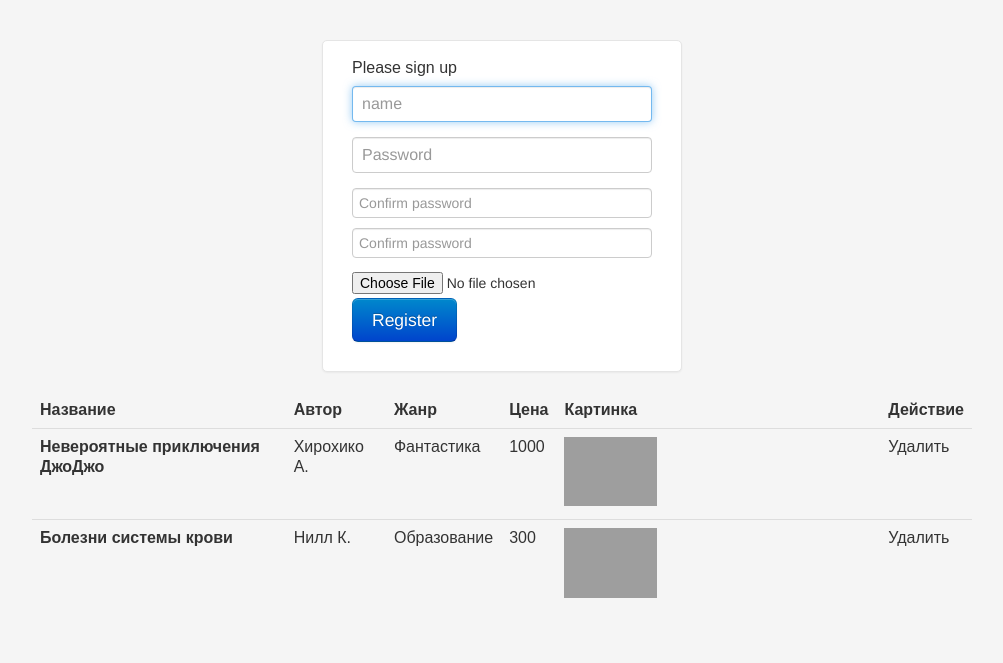
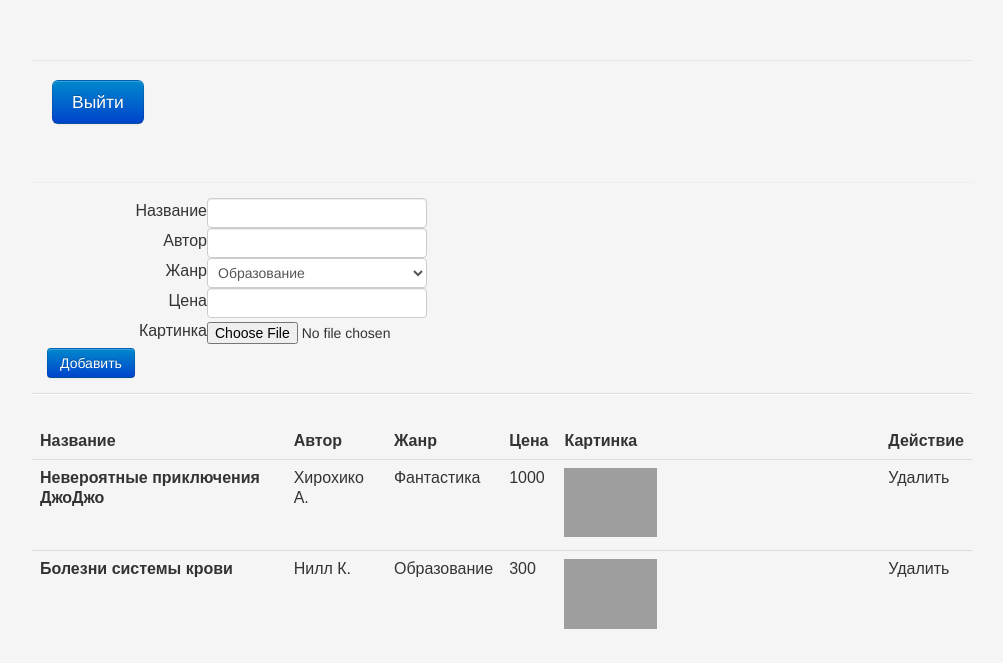
Before and after one commit to VchslvPrsn/teamWeb, a PHP site: page /lk.php in a window 1280 px wide. Shown: the top 663 px of the page, without its empty margins (138-1141 px from the left). Run offline with PHP 8.4, Linux system fonts and the light colour scheme; a user stored in the database is signed in; data comes from the database, SQL or seed files in the repository; grey boxes are pictures that could not be loaded.

Commit message:
форма отправки работает, но не отправляет картинку

```diff
--- a/lk.php
+++ b/lk.php
@@ -20,21 +20,85 @@ require_once './classes/Auth.class.php';
   <body>
 
     <div class="container">
-
-      <?php if (Auth\User::isAuthorized()): ?>
-        <form class="form-signin ajax" method="post" action="./ajax.php">
-        <div class="main-error alert alert-error hide"></div>
-
-        <h2 class="form-signin-heading">Please sign up</h2>
-        <input name="name" type="text" class="input-block-level" placeholder="name" autofocus>
-        <input name="author" type="text" class="input-block-level" placeholder="Password">
-        <input name="genre_id" type="number" class="input-block-level" placeholder="Confirm password">
-        <input name="price" type="number" class="input-block-level" placeholder="Confirm password">
-        <input type="hidden" value="<?php echo $_SESSION['user_id']; ?>" name="seller_id" type="number" class="input-block-level" placeholder="Confirm password">
-        <input name="image" type="file" class="input-block-level" placeholder="Confirm password">
-        <input type="hidden" name="act" value="addBook">
-        <button class="btn btn-large btn-primary" type="submit">Register</button>
-      </form>
+    <?php if (Auth\User::isAuthorized()): ?>
+    <input type="hidden" name="act" value="logout">
+                          <div class="form-actions">
+                          <form action="./index.php">
+                              <button class="btn btn-large btn-primary" type="submit">Выйти</button>
+                          </form>
+                          </div>
+                      </form>
+                      <div id="book-model" aria-hidden="true">
+                        <div class="modal-dialog">
+                            <div class="modal-content">
+                                <div class="modal-header">
+                                    <h4 class="modal-title" id="bookModel"></h4>
+                                </div>
+                                <div class="modal-body">
+                                    <form action="" id="bookInserUpdateForm" name="bookInserUpdateForm" class="form-horizontal" method="POST">
+                                    <input type="hidden" name="id" id="id">
+                                    <div class="form-group">
+                                        <label for="name" class="col-sm-2 control-label">Название</label>
+                                        <div class="col-sm-12">
+                                            <input type="text" class="form-control" id="name" name="name" value="" maxlength="50" required="">
+                                        </div>
+                                    </div>
+                                    <div class="form-group">
+                                        <label for="name" class="col-sm-2 control-label">Автор</label>
+                                        <div class="col-sm-12">
+                                            <input type="text" class="form-control" id="author" name="author" value="" maxlength="50" required="">
+                                        </div>
+                                    </div>
+                                    <div class="form-group">
+                                        <label class="col-sm-2 control-label">Жанр</label>
+                                        <div class="col-sm-12">
+                                            <!-- <input type="text" class="form-control" id="genre" name="genre" value="" required=""> -->
+                                            <select name="genres" >
+                                                <?php
+                                                    // use a while loop to fetch data
+                                                    // from the $all_categories variable
+                                                    // and individually display as an option
+                                                    $link = mysqli_connect("localhost","root","root","booksdb");
+                                                    $query_genres = "select * from genres";
+                                                    $result_genres = mysqli_query($link,$query_genres);
+                                                    while ($genre = mysqli_fetch_array(
+                                                            $result_genres)):;
+                                                ?>
+                                                    <option id="genre" name="genre" value="<?php echo $genre[0];?>">
+                                                        <?php echo $genre[1];
+                                                            // To show the category name to the user
+                                                        ?>
+                                                    </option>
+                                                <?php
+                                                    endwhile;
+                                                    // While loop must be terminated
+                                                ?>
+                                            </select>
+                                        </div>
+                                    </div>
+                                    <div class="form-group">
+                                        <label class="col-sm-2 control-label">Цена</label>
+                                        <div class="col-sm-12">
+                                            <input type="number" class="form-control" id="price" name="price" value="" required="">
+                                        </div>
+                                    </div>
+                                    <div class="form-group">
+                                        <label class="col-sm-2 control-label">Картинка</label>
+                                        <div class="col-sm-12">
+                                            <input type="file" class="form-control" id="image" name="image" value="" required="">
+                                        </div>
+                                    </div>
+                                    <div class="col-sm-offset-2 col-sm-10">
+                                        <button type="submit" class="btn btn-primary" id="btn-save" value="addNewBook">Добавить
+                                        </button>
+                                    </div>
+                                    </form>
+				                </div>
+                                <div class="modal-footer">
+                                </div>
+                            </div>
+                        </div>
+                    </div>
 
                 <table class="table">
                     <thead>
@@ -94,16 +158,16 @@ require_once './classes/Auth.class.php';
         <div class="alert alert-info" style="margin-top:15px;">
             <p>Already have account? <a href="/">Sign In.</a>
         </div>
-      </form>
+      </form>-->
       <?php else: ?>
         <h1>Вы не авторизованы</h1>
       <a href='/index.php'>На главную</a>
 
-      <?php endif; ?> -->
+      <?php endif; ?>
 
     </div> <!-- /container -->
     <script src="jquery.js"></script>
-    <script type="text/javascript">
+    <script>
         $(document).ready(function($) {
             $('#bookInserUpdateForm').submit(function() {
                 // ajax
```
Also changed, not shown: insert.php (+5 -3 lines), Новый текстовый документ.txt (+19 -0 lines).
